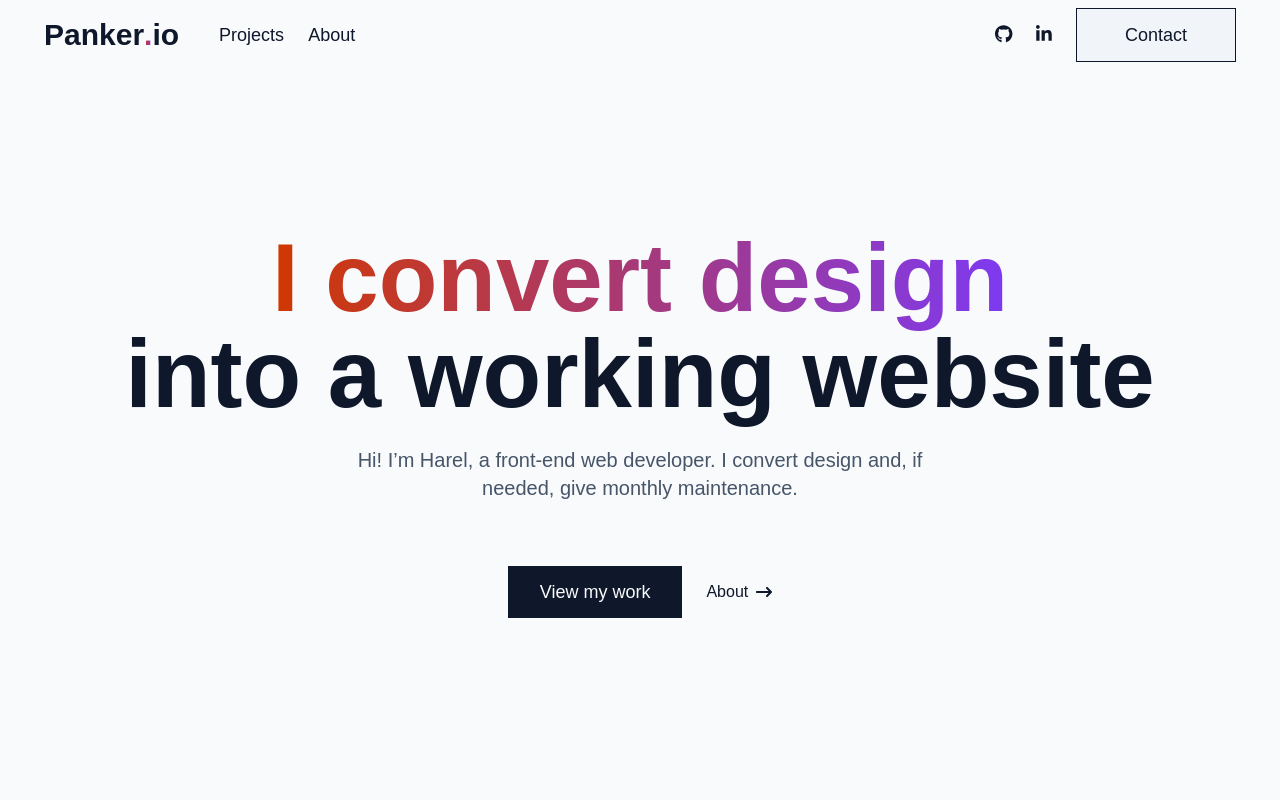
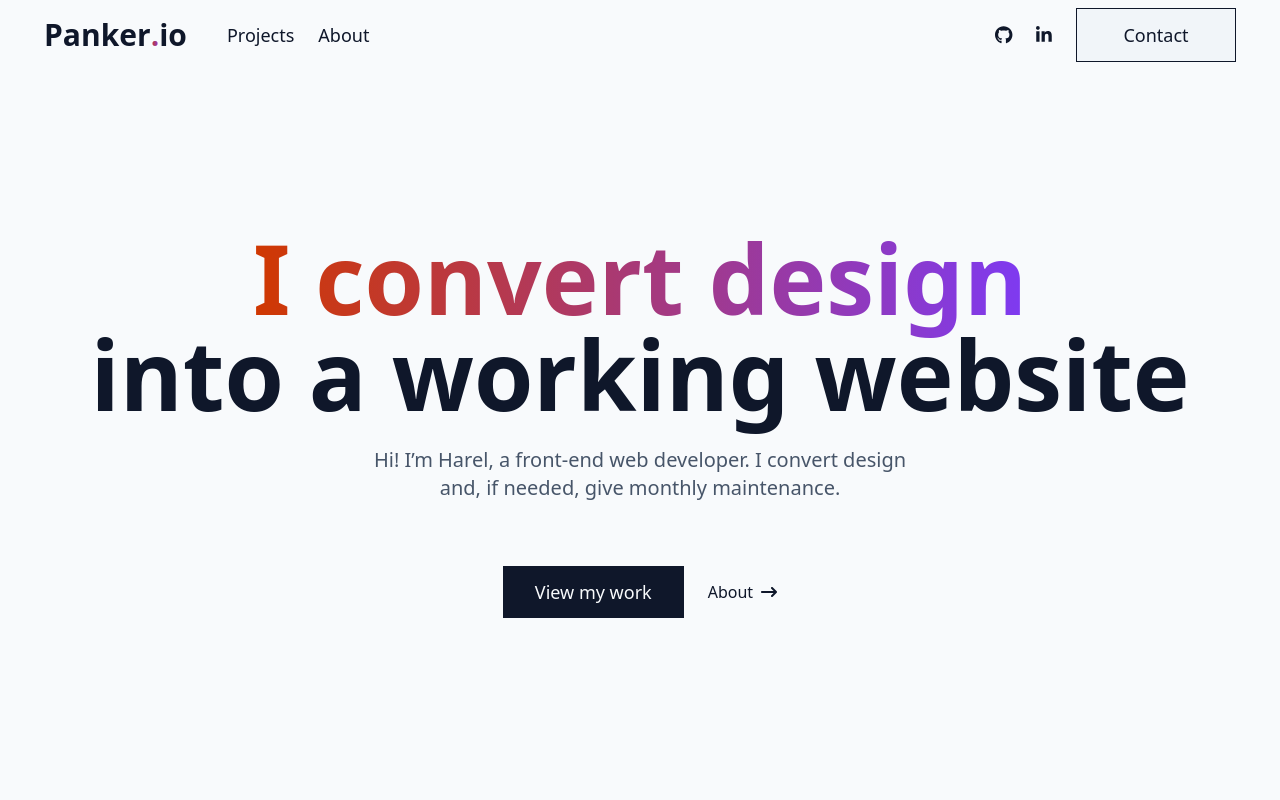
Before and after one commit to harelpanker/type-portfolio, a Next.js app: page / in a window 1280 px wide. Shown: the top 800 px of the page. Built offline with nearby package versions, Linux system fonts and the light colour scheme; a web font is replaced by a local one.

Commit message:
try to add the fonts

```diff
--- a/package.json
+++ b/package.json
@@ -17,7 +17,7 @@
     "@fortawesome/react-fontawesome": "^0.2.0",
     "@headlessui/react": "^1.7.2",
     "@hookform/resolvers": "^2.9.7",
-    "@next/font": "^13.0.7",
+    "@next/font": "^13.1.3",
     "@splidejs/react-splide": "^0.7.8",
     "@vercel/analytics": "^0.1.3",
     "flowbite": "^1.5.3",
--- a/pages/_app.tsx
+++ b/pages/_app.tsx
@@ -6,19 +6,22 @@ import Script from 'next/script';
 
 import { Analytics } from '@vercel/analytics/react';
 
-const jakarta = localFont({ src: '../public/fonts/jakarta.ttf' });
+const jakarta = localFont({
+  src: '../public/fonts/jakarta.ttf',
+  variable: '--font-jakarta',
+});
 
 function MyApp({ Component, pageProps }: AppProps) {
   return (
     <>
       {/* Google analytics - start */}
       <Script
-        id="gtm"
-        strategy="lazyOnload"
+        id='gtm'
+        strategy='lazyOnload'
         src={`https://www.googletagmanager.com/gtag/js?id=${process.env.NEXT_PUBLIC_GOOGLE_ANALYTICS}`}
       />
 
-      <Script strategy="lazyOnload" id="analytics">
+      <Script strategy='lazyOnload' id='analytics'>
         {`
         window.dataLayer = window.dataLayer || [];
         function gtag(){dataLayer.push(arguments);}
@@ -29,11 +32,12 @@ function MyApp({ Component, pageProps }: AppProps) {
     `}
       </Script>
       {/* Google analytics - end */}
-
-      <Layout>
-        <Component {...pageProps} />
-      </Layout>
-      <Analytics />
+      <div className={`${jakarta.variable} font-sans`}>
+        <Layout>
+          <Component {...pageProps} />
+        </Layout>
+        <Analytics />
+      </div>
     </>
   );
 }
--- a/pages/_document.tsx
+++ b/pages/_document.tsx
@@ -24,10 +24,10 @@ export default function Document() {
         <link rel='icon' href='/favicon.png' />
 
         {/* fonts */}
-        <link
+        {/* <link
           href='https://api.fontshare.com/v2/css?f[]=plus-jakarta-sans@1,2&display=swap'
           rel='stylesheet'
-        />
+        /> */}
       </Head>
       <body className='antialiased box-border m-0 p-0 bg-slate-50 text-slate-900 font-jakarta'>
         <Main />
--- a/tailwind.config.js
+++ b/tailwind.config.js
@@ -1,4 +1,6 @@
 /** @type {import('tailwindcss').Config} */
+const { fontFamily } = require('tailwindcss/defaultTheme');
+
 module.exports = {
   content: [
     './node_modules/flowbite-react/**/*.js',
@@ -7,8 +9,11 @@ module.exports = {
   ],
   theme: {
     extend: {
+      // fontFamily: {
+      //   jakarta: ['Plus Jakarta Sans', 'sans-serif'],
+      // },
       fontFamily: {
-        jakarta: ['Plus Jakarta Sans', 'sans-serif'],
+        jakarta: ['var(--font-jakarta)', ...fontFamily.sans],
       },
       container: { center: true },
     },
```
Also changed, not shown: 1 other file (tests, documents, lock files or other folders).
